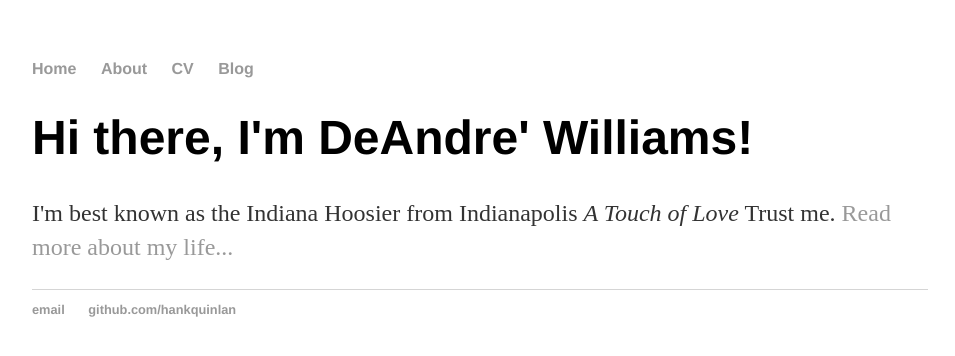
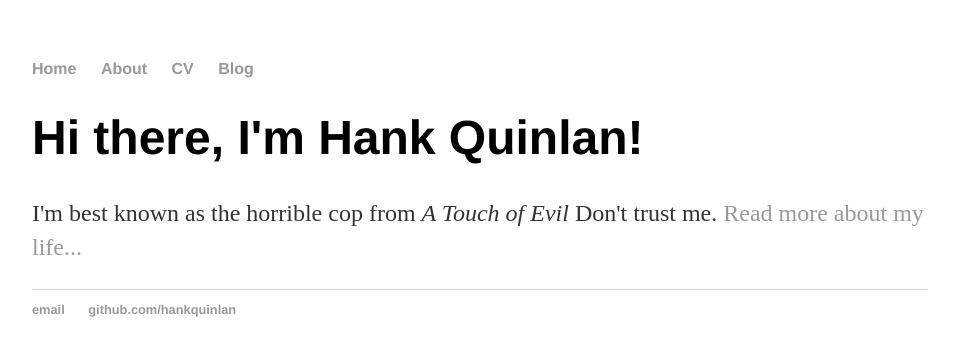
Before and after one commit to Willidea12/Willidea12.github.io, a Jekyll site: the page built from index.html, in a window 1280 px wide. Shown: the top 356 px of the page, without its empty margins (160-1115 px from the left). Built offline with Jekyll 4.4.1, drawn with Linux system fonts in a browser that asks for light colours.

Commit message:
Update index.html

```diff
--- a/index.html
+++ b/index.html
@@ -1,30 +1,8 @@
-<!DOCTYPE html>
-<html>
-	<head>
-		<title>Hank Quinlan, Horrible Cop</title>
-		<!-- link to main stylesheet -->
-		<link rel="stylesheet" type="text/css" href="/css/main.css">
-	</head>
-	<body>
-		<nav>
-    		<ul>
-        		<li><a href="/">Home</a></li>
-	        	<li><a href="/about">About</a></li>
-        		<li><a href="/cv">CV</a></li>
-        		<li><a href="/blog">Blog</a></li>
-    		</ul>
-		</nav>
-		<div class="container">
-    		<div class="blurb">
-        		<h1>Hi there, I'm DeAndre' Williams!</h1>
-				<p>I'm best known as the Indiana Hoosier from Indianapolis <em>A Touch of Love</em> Trust me. <a href="/about">Read more about my life...</a></p>
-    		</div><!-- /.blurb -->
-		</div><!-- /.container -->
-		<footer>
-    		<ul>
-        		<li><a href="mailto:hankquinlanhub@gmail.com">email</a></li>
-        		<li><a href="https://github.com/hankquinlan">github.com/hankquinlan</a></li>
-			</ul>
-		</footer>
-	</body>
-</html>
+---
+layout: default
+title: Hank Quinlan, Horrible Cop
+---
+<div class="blurb">
+	<h1>Hi there, I'm Hank Quinlan!</h1>
+	<p>I'm best known as the horrible cop from <em>A Touch of Evil</em> Don't trust me. <a href="/about">Read more about my life...</a></p>
+</div><!-- /.blurb -->
```
